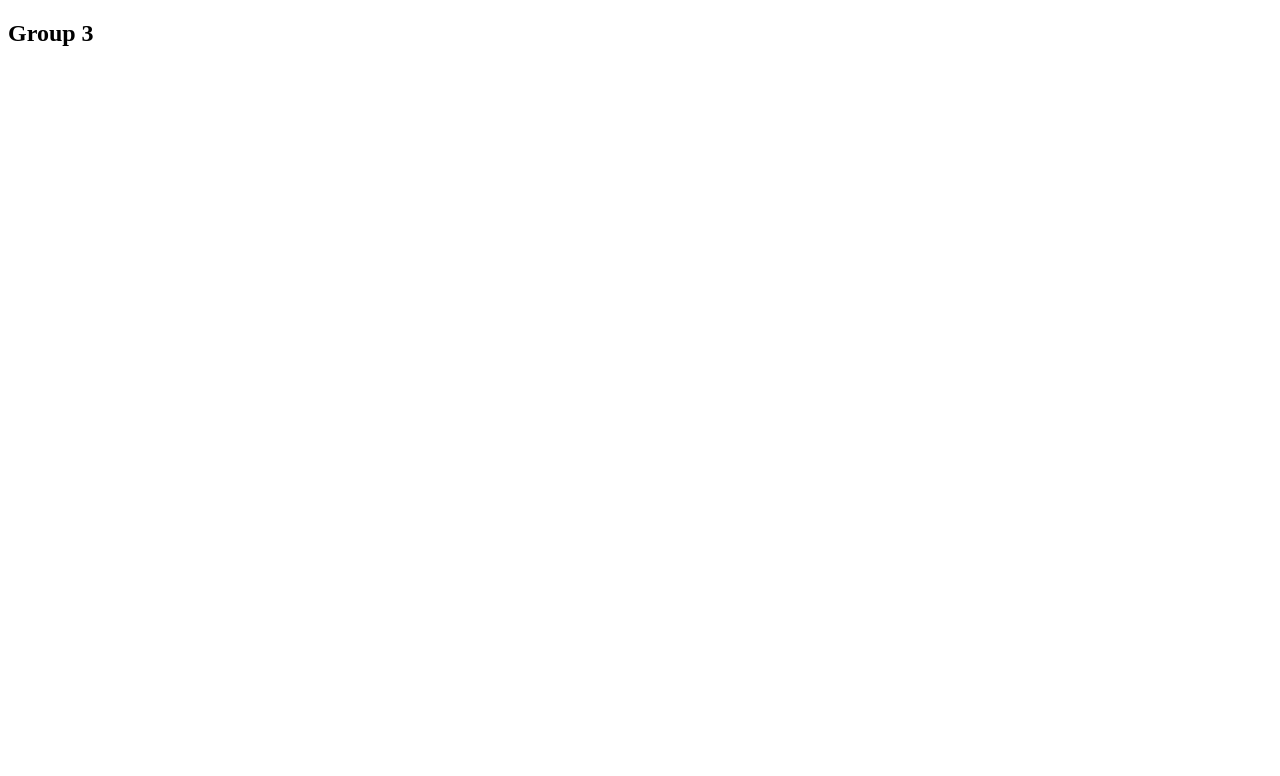
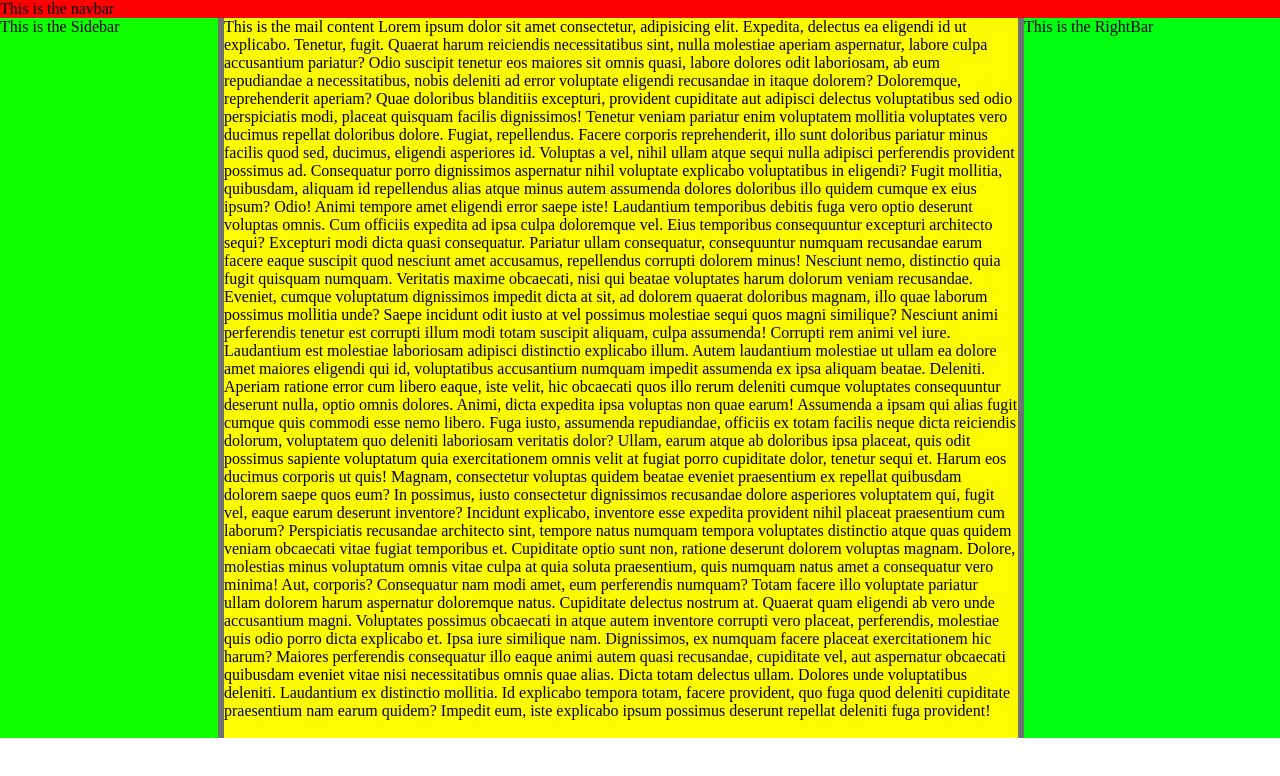
Before and after one commit to Isaac-kiptoo-kilimo/HIPHONIC-SMA, a React (Vite) app: page / in a window 1280 px wide. Shown: the top 776 px of the page. Built offline with nearby package versions, Linux system fonts and the light colour scheme.

Commit message:
The skeleton structure of the landing page

```diff
--- a/src/App.jsx
+++ b/src/App.jsx
@@ -1,13 +1,32 @@
+//Importing styling file
+import './App.scss'
 
-import './App.scss'
+//Importing layouts
+import Navbar from './layouts/Navbar';
+import Sidebar from './layouts/Sidebar';
+import MainContent from './layouts/Main';
+import RightBar from './layouts/RightBar';
 
 function App() {
 
   return (
-    <>
-    <h2>Group 3</h2>
-    </>
-  )
+    <div className='mainContainer'>
+      <div className="navbar">
+        <Navbar />
+      </div>
+      <div className="mainBottom">
+        <div className="sidebar">
+          <Sidebar />
+        </div>
+        <div className="mainContent">
+          < MainContent/>
+        </div>
+        <div className="rightBar">
+          < RightBar/>
+        </div>
+      </div>
+    </div>
+  );
 }
 
 export default App
--- a/src/App.scss
+++ b/src/App.scss
@@ -0,0 +1,35 @@
+* {
+    margin: 0;
+    padding: 0;
+}
+
+.mainContainer {
+    ::-webkit-scrollbar {
+        display: none;
+    }
+    overflow: hidden;
+
+.navbar {
+    background-color: #ff0000;
+}
+.mainBottom {
+    display: flex;
+    justify-content: space-between;
+    background-color: #717171;
+    height: 90vh; //edit this one
+
+    .sidebar {
+        width: 17%;
+        background-color: #0fff02;
+    }
+    .mainContent {
+        width: 62%;
+        background-color: #fffb00;
+        overflow: scroll;
+    }
+    .rightBar {
+        width: 20%;
+        background-color: #00ff11;
+    }
+}
+}
--- /dev/null
+++ b/src/layouts/Main.jsx
@@ -0,0 +1,31 @@
+//Styling file
+import './Main.scss'
+
+const mainContent = () => {
+    return(
+        <>
+        This is the mail content Lorem ipsum dolor sit amet consectetur, adipisicing elit. Expedita, delectus ea eligendi id ut explicabo. Tenetur, fugit. Quaerat harum reiciendis necessitatibus sint, nulla molestiae aperiam aspernatur, labore culpa accusantium pariatur?
+        Odio suscipit tenetur eos maiores sit omnis quasi, labore dolores odit laboriosam, ab eum repudiandae a necessitatibus, nobis deleniti ad error voluptate eligendi recusandae in itaque dolorem? Doloremque, reprehenderit aperiam?
+        Quae doloribus blanditiis excepturi, provident cupiditate aut adipisci delectus voluptatibus sed odio perspiciatis modi, placeat quisquam facilis dignissimos! Tenetur veniam pariatur enim voluptatem mollitia voluptates vero ducimus repellat doloribus dolore.
+        Fugiat, repellendus. Facere corporis reprehenderit, illo sunt doloribus pariatur minus facilis quod sed, ducimus, eligendi asperiores id. Voluptas a vel, nihil ullam atque sequi nulla adipisci perferendis provident possimus ad.
+        Consequatur porro dignissimos aspernatur nihil voluptate explicabo voluptatibus in eligendi? Fugit mollitia, quibusdam, aliquam id repellendus alias atque minus autem assumenda dolores doloribus illo quidem cumque ex eius ipsum? Odio!
+        Animi tempore amet eligendi error saepe iste! Laudantium temporibus debitis fuga vero optio deserunt voluptas omnis. Cum officiis expedita ad ipsa culpa doloremque vel. Eius temporibus consequuntur excepturi architecto sequi?
+        Excepturi modi dicta quasi consequatur. Pariatur ullam consequatur, consequuntur numquam recusandae earum facere eaque suscipit quod nesciunt amet accusamus, repellendus corrupti dolorem minus! Nesciunt nemo, distinctio quia fugit quisquam numquam.
+        Veritatis maxime obcaecati, nisi qui beatae voluptates harum dolorum veniam recusandae. Eveniet, cumque voluptatum dignissimos impedit dicta at sit, ad dolorem quaerat doloribus magnam, illo quae laborum possimus mollitia unde?
+        Saepe incidunt odit iusto at vel possimus molestiae sequi quos magni similique? Nesciunt animi perferendis tenetur est corrupti illum modi totam suscipit aliquam, culpa assumenda! Corrupti rem animi vel iure.
+        Laudantium est molestiae laboriosam adipisci distinctio explicabo illum. Autem laudantium molestiae ut ullam ea dolore amet maiores eligendi qui id, voluptatibus accusantium numquam impedit assumenda ex ipsa aliquam beatae. Deleniti.
+        Aperiam ratione error cum libero eaque, iste velit, hic obcaecati quos illo rerum deleniti cumque voluptates consequuntur deserunt nulla, optio omnis dolores. Animi, dicta expedita ipsa voluptas non quae earum!
+        Assumenda a ipsam qui alias fugit cumque quis commodi esse nemo libero. Fuga iusto, assumenda repudiandae, officiis ex totam facilis neque dicta reiciendis dolorum, voluptatem quo deleniti laboriosam veritatis dolor?
+        Ullam, earum atque ab doloribus ipsa placeat, quis odit possimus sapiente voluptatum quia exercitationem omnis velit at fugiat porro cupiditate dolor, tenetur sequi et. Harum eos ducimus corporis ut quis!
+        Magnam, consectetur voluptas quidem beatae eveniet praesentium ex repellat quibusdam dolorem saepe quos eum? In possimus, iusto consectetur dignissimos recusandae dolore asperiores voluptatem qui, fugit vel, eaque earum deserunt inventore?
+        Incidunt explicabo, inventore esse expedita provident nihil placeat praesentium cum laborum? Perspiciatis recusandae architecto sint, tempore natus numquam tempora voluptates distinctio atque quas quidem veniam obcaecati vitae fugiat temporibus et.
+        Cupiditate optio sunt non, ratione deserunt dolorem voluptas magnam. Dolore, molestias minus voluptatum omnis vitae culpa at quia soluta praesentium, quis numquam natus amet a consequatur vero minima! Aut, corporis?
+        Consequatur nam modi amet, eum perferendis numquam? Totam facere illo voluptate pariatur ullam dolorem harum aspernatur doloremque natus. Cupiditate delectus nostrum at. Quaerat quam eligendi ab vero unde accusantium magni.
+        Voluptates possimus obcaecati in atque autem inventore corrupti vero placeat, perferendis, molestiae quis odio porro dicta explicabo et. Ipsa iure similique nam. Dignissimos, ex numquam facere placeat exercitationem hic harum?
+        Maiores perferendis consequatur illo eaque animi autem quasi recusandae, cupiditate vel, aut aspernatur obcaecati quibusdam eveniet vitae nisi necessitatibus omnis quae alias. Dicta totam delectus ullam. Dolores unde voluptatibus deleniti.
+        Laudantium ex distinctio mollitia. Id explicabo tempora totam, facere provident, quo fuga quod deleniti cupiditate praesentium nam earum quidem? Impedit eum, iste explicabo ipsum possimus deserunt repellat deleniti fuga provident!
+        </>
+    )
+}
+
+export default mainContent
--- /dev/null
+++ b/src/layouts/Navbar.jsx
@@ -0,0 +1,11 @@
+import './Navbar.scss';
+
+const Navbar = () => {
+    return (
+        <div className='Navbar'>
+        This is the navbar
+        </div>
+    )
+}
+
+export default Navbar;
--- /dev/null
+++ b/src/layouts/RightBar.jsx
@@ -0,0 +1,10 @@
+// import styling file
+import './RightBar.scss'
+
+const RightBar = () => {
+    return(
+        <>This is the RightBar</>
+    )
+}
+
+export default RightBar;
--- /dev/null
+++ b/src/layouts/Sidebar.jsx
@@ -0,0 +1,13 @@
+//Styling file
+import './Sidebar.scss'
+
+//import layouts
+
+const Sidebar = () => {
+    return(
+        <>
+        This is the Sidebar
+        </>
+    )
+}
+export default Sidebar
```
